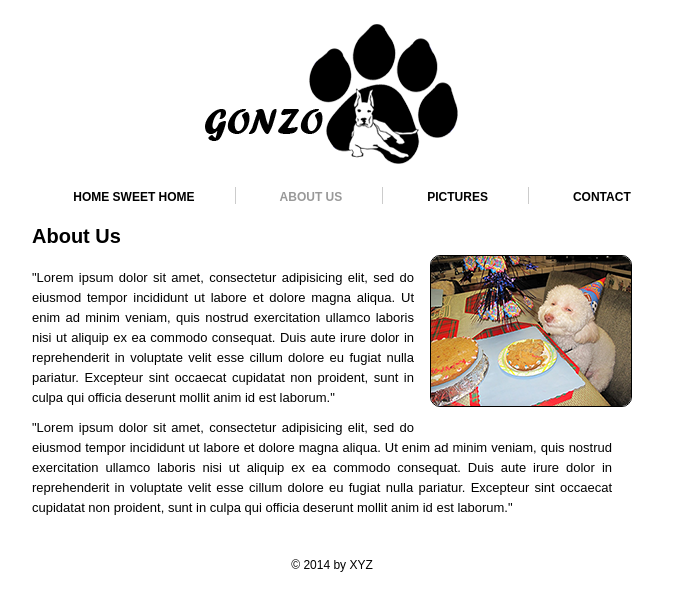
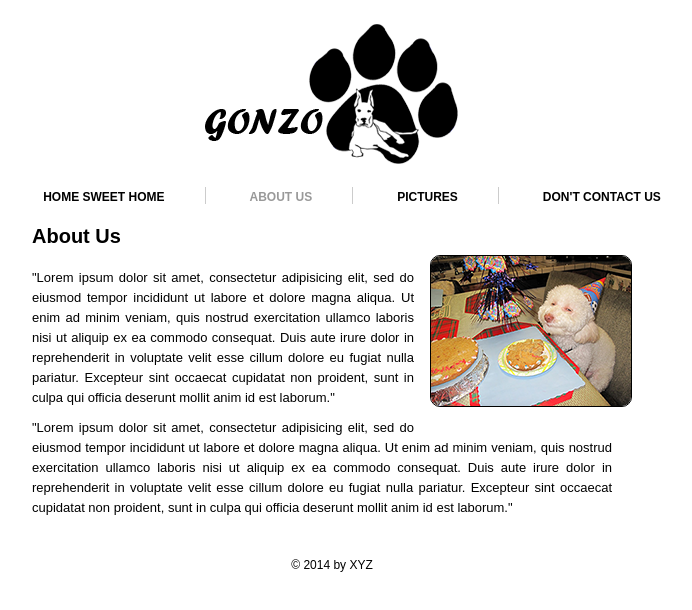
Before and after one commit to Maxconan/Start, a plain HTML site: page about.html in a window 1280 px wide. Shown: the whole page, without its empty margins (308-1000 px from the left). Drawn offline with Linux system fonts and the light colour scheme.

Commit message:
DONt contact us

```diff
--- a/about.html
+++ b/about.html
@@ -32,7 +32,7 @@
 			<li><a href="index.html">HOME sweet home</a></li>
 			<li><a class="active" href="about.html">ABOUT US</a></li>
 			<li><a href="picture.html">PICTURES</a></li>
-			<li class="bdr"><a class="pdg" href="contact.html">CONTACT</a></li>
+			<li class="bdr"><a class="pdg" href="contact.html">DON'T CONTACT US</a></li>
 		</ul>
 	</div>
 <!--==============================Navigatin Ends=============================-->
```
